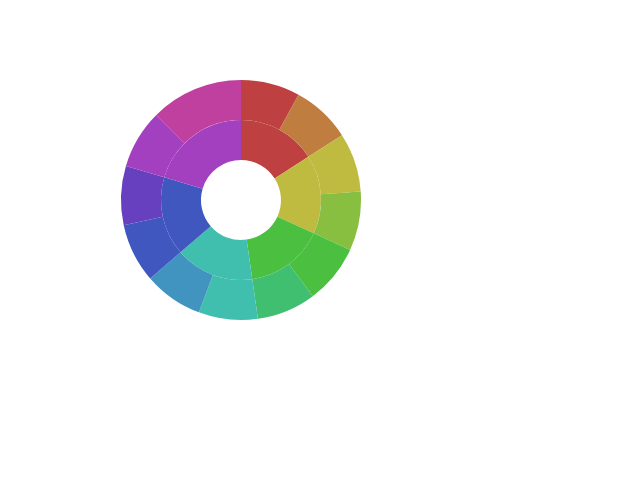
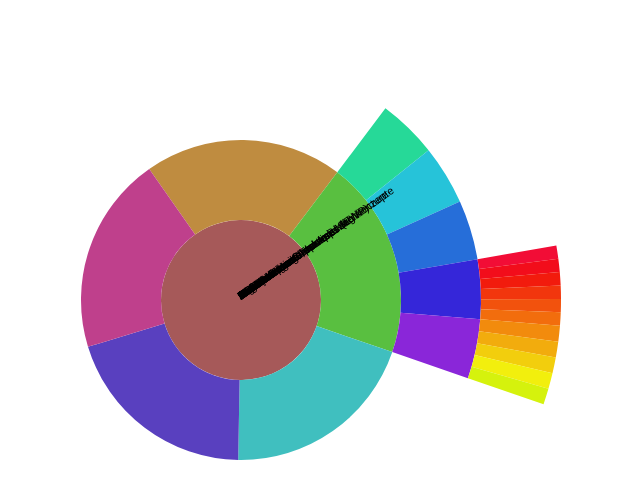
Before and after one commit to stephanrauh/ExploringTypeScript, a plain HTML site: page wheel/wheel.html in a window 1280 px wide. Shown: the whole page, without its empty margins (159-799 px from the left). Drawn offline with Linux system fonts and the light colour scheme.

Commit message:
started to add the descriptions

```diff
--- a/wheel/wheel.css
+++ b/wheel/wheel.css
@@ -1,7 +1,7 @@
 //@import url(./style.css);
 path {
   stroke: #000;
-  stroke-width: 1.5;
+  stroke-width: 1;
   cursor: pointer;
 }
 
@@ -11,7 +11,7 @@ text {
 }
 
 body {
-  width: 880px;
+  width: 100%;
   margin: 0 auto;
 }
 
--- a/wheel/wheel.html
+++ b/wheel/wheel.html
@@ -1,13 +1,13 @@
 <!DOCTYPE html>
-<html>
+<html style="height:100%;width:100%">
 
 <head>
     <title>TypeScript Coffee Wheel</title>
     <link rel="stylesheet" type="text/css" href="wheel.css">
 </head>
 
-<body>
-    <div id="wheel"></div>
+<body style="height:100%;width:100%">
+    <div id="wheel" style="height:100%;width:100%"></div>
     <script src="d3.js"></script>
     <script src="wheel.js"></script>
 </body>
--- a/wheel/wheel.js
+++ b/wheel/wheel.js
@@ -1,18 +1,38 @@
 /// <reference path="./d3.d.ts"/>;
 var Wheel = (function () {
     function Wheel() {
-        var w = window.innerWidth;
-        this._size = window.innerHeight;
-        if (w < this.size) {
+        var w = document.getElementById("wheel").clientWidth;
+        this._size = document.getElementById("wheel").clientHeight;
+        ;
+        if (w < this._size) {
             this._size = w;
         }
+        console.log(this._size);
+        this.chart = d3.select("#wheel").append("svg:svg")
+            .attr("class", "chart")
+            .attr("width", w)
+            .attr("height", this._size).append("svg:g")
+            .attr("transform", "translate(400,300) rotate(-35)");
+        this.readData();
     }
     Object.defineProperty(Wheel.prototype, "size", {
         get: function () { return this._size; },
         enumerable: true,
         configurable: true
     });
-    Wheel.prototype.drawArc = function (innerRadius, outerRadius, startAngle, endAngle, color) {
+    Wheel.prototype.readData = function () {
+        var _this = this;
+        var request = new XMLHttpRequest();
+        request.onload = function () {
+            if (request.readyState == 4 && request.status == 200) {
+                var segments = JSON.parse(request.responseText);
+                _this.showWheel(segments);
+            }
+        };
+        request.open("get", "wheel.json", true);
+        request.send();
+    };
+    Wheel.prototype.drawArc = function (innerRadius, outerRadius, startAngle, endAngle, color, name) {
         var arc = d3.svg.arc()
             .innerRadius(innerRadius)
             .outerRadius(outerRadius)
@@ -24,39 +44,45 @@ var Wheel = (function () {
             return color;
         })
             .attr("d", arc);
+        var x = (innerRadius + 5) * Math.sin((startAngle + endAngle) / 2);
+        var y = (innerRadius + 5) + Math.cos((startAngle + endAngle) / 2);
+        this.chart
+            .append("text")
+            .property("x", x)
+            .property("y", y)
+            .property("font-family", "sans-serif")
+            .property("font-size", "10px")
+            .property("fill", "red")
+            .text(name);
     };
-    Wheel.prototype.drawSegment = function (level, startAngle, endAngle) {
-        var innerRadius = this.size * level / 5 / 2 / 2;
-        var outerRadius = this.size * (level + 1) / 5 / 2 / 2;
-        var color = d3.hsl(startAngle * 180 / Math.PI, 0.50, 0.50).rgb();
-        this.drawArc(innerRadius, outerRadius, startAngle, endAngle, color.toString());
+    Wheel.prototype.drawSegment = function (level, startAngle, endAngle, name) {
+        var innerRadius = this._size * level / 5 / 2;
+        if (level < 1) {
+            innerRadius = 0;
+        }
+        var outerRadius = this.size * (level + 1) / 5 / 2;
+        var color = d3.hsl((startAngle + endAngle) * 90 * level / Math.PI, 0.3 + level / 5, 0.50).rgb();
+        this.drawArc(innerRadius, outerRadius, startAngle, endAngle, color.toString(), name);
     };
-    Wheel.prototype.showWheel = function () {
-        this.chart = d3.select("#wheel").append("svg:svg")
-            .attr("class", "chart")
-            .attr("width", this.size)
-            .attr("height", this.size).append("svg:g")
-            .attr("transform", "translate(200,200)");
-        this.drawSegment(1, 0, 1);
-        this.drawSegment(1, 1, 2);
-        this.drawSegment(1, 2, 3);
-        this.drawSegment(1, 3, 4);
-        this.drawSegment(1, 4, 5);
-        this.drawSegment(1, 5, Math.PI * 2);
-        this.drawSegment(2, 0, 0.5);
-        this.drawSegment(2, 0.5, 1);
-        this.drawSegment(2, 1, 1.5);
-        this.drawSegment(2, 1.5, 2);
-        this.drawSegment(2, 2, 2.5);
-        this.drawSegment(2, 2.5, 3);
-        this.drawSegment(2, 3, 3.5);
-        this.drawSegment(2, 3.5, 4);
-        this.drawSegment(2, 4, 4.5);
-        this.drawSegment(2, 4.5, 5);
-        this.drawSegment(2, 5, 5.5);
-        this.drawSegment(2, 5.5, Math.PI * 2);
+    Wheel.prototype.showWheel = function (segments, level, startAngle, endAngle) {
+        if (level === void 0) { level = 0; }
+        if (startAngle === void 0) { startAngle = 0; }
+        if (endAngle === void 0) { endAngle = Math.PI * 2; }
+        var count = segments.length;
+        var startSection = startAngle;
+        var endSection = startSection;
+        var range = endAngle - startAngle;
+        for (var _i = 0, segments_1 = segments; _i < segments_1.length; _i++) {
+            var segment = segments_1[_i];
+            endSection += range / count;
+            this.drawSegment(level, startSection, endSection, segment.name);
+            if (segment.children && segment.children.length > 0) {
+                this.showWheel(segment.children, level + 1, startSection, endSection);
+            }
+            startSection = endSection;
+        }
     };
     return Wheel;
 }());
-new Wheel().showWheel();
+new Wheel();
 //# sourceMappingURL=wheel.js.map
--- a/wheel/wheel.json
+++ b/wheel/wheel.json
@@ -3,16 +3,73 @@
     "name": "CC Moderne Clients",
     "children": [
       {
-        "name": "Ziele",
-        "colour": "#ff0000"
+        "name": "Ziele"
       },
       {
         "name": "Themen",
-        "colour": "#00ff00"
+        "children": [
+          {
+            "name": "Anwendungsmodernisierung"
+          },
+          {
+            "name": "Digitale Transformation"
+          },
+          {
+            "name": "neue Hardware, neue Bedienkonzepte"
+          },
+          {
+            "name": "UI-Frameworks",
+            "children": [
+              {
+                "name": "Angular2"
+              },
+              {
+                "name": "Ionic"
+              },
+              {
+                "name": "react.js"
+              },
+              {
+                "name": "Microsoft Universal Apps (UWP)"
+              },
+              {
+                "name": "MVC 1.0 aka Ozark vs. JSF"
+              },
+              {
+                "name": "JavaFX"
+              }
+            ]
+          },
+          {
+            "name": "Architektur",
+            "children": [
+              {
+                "name":"API Management"
+              },
+              {
+                "name": "Context-Aware Frontend Architecture"
+              },
+              {
+                "name": "OC Enterprise Appstore"
+              },
+              {
+                "name": "Microservices"
+              },
+              {
+                "name": "..."
+              }
+            ]
+          }
+        ]
       },
       {
-        "name": "Produkte",
-        "colour": "#0000ff"
+        "name": "Produkte"
+      },
+      {
+        "name": "Team"
+      },
+      {
+        "name": "Außenwirkung"
       }
     ]
   }
```
Also changed, not shown: 1 other file.
